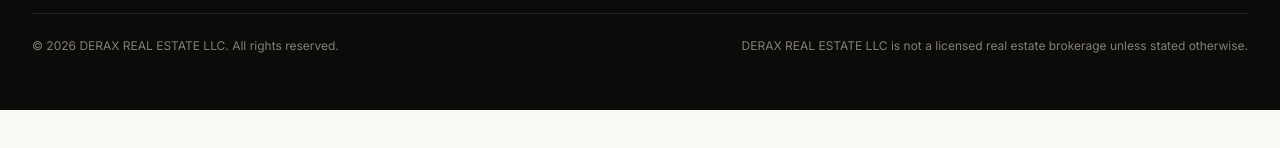
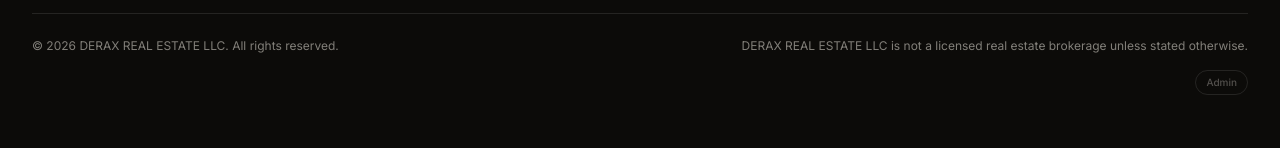
Before and after one commit to derax-properties/derax-properties, a Next.js app: page / in a window 1280 px wide. Shown: the part 2435-2583 px from the top of the page. Before the commit the page ends 2545 px from the top, so only its background shows below. Built offline with nearby package versions, Linux system fonts and the light colour scheme; no server answers; the database is empty; a web font is replaced by a local one.

Commit message:
Add small discreet Admin button to footer linking to CRM login

```diff
--- a/components/Footer.tsx
+++ b/components/Footer.tsx
@@ -122,6 +122,15 @@
           <p>© {new Date().getFullYear()} DERAX REAL ESTATE LLC. All rights reserved.</p>
           <p>DERAX REAL ESTATE LLC is not a licensed real estate brokerage unless stated otherwise.</p>
         </div>
+
+        <div className="mt-4 flex justify-center sm:justify-end">
+          <Link
+            href="/admin/login"
+            className="rounded-full border border-white/10 px-2.5 py-1 text-[10px] font-medium text-cream/30 transition-colors hover:border-white/20 hover:text-cream/60"
+          >
+            Admin
+          </Link>
+        </div>
       </div>
     </footer>
   );
```
